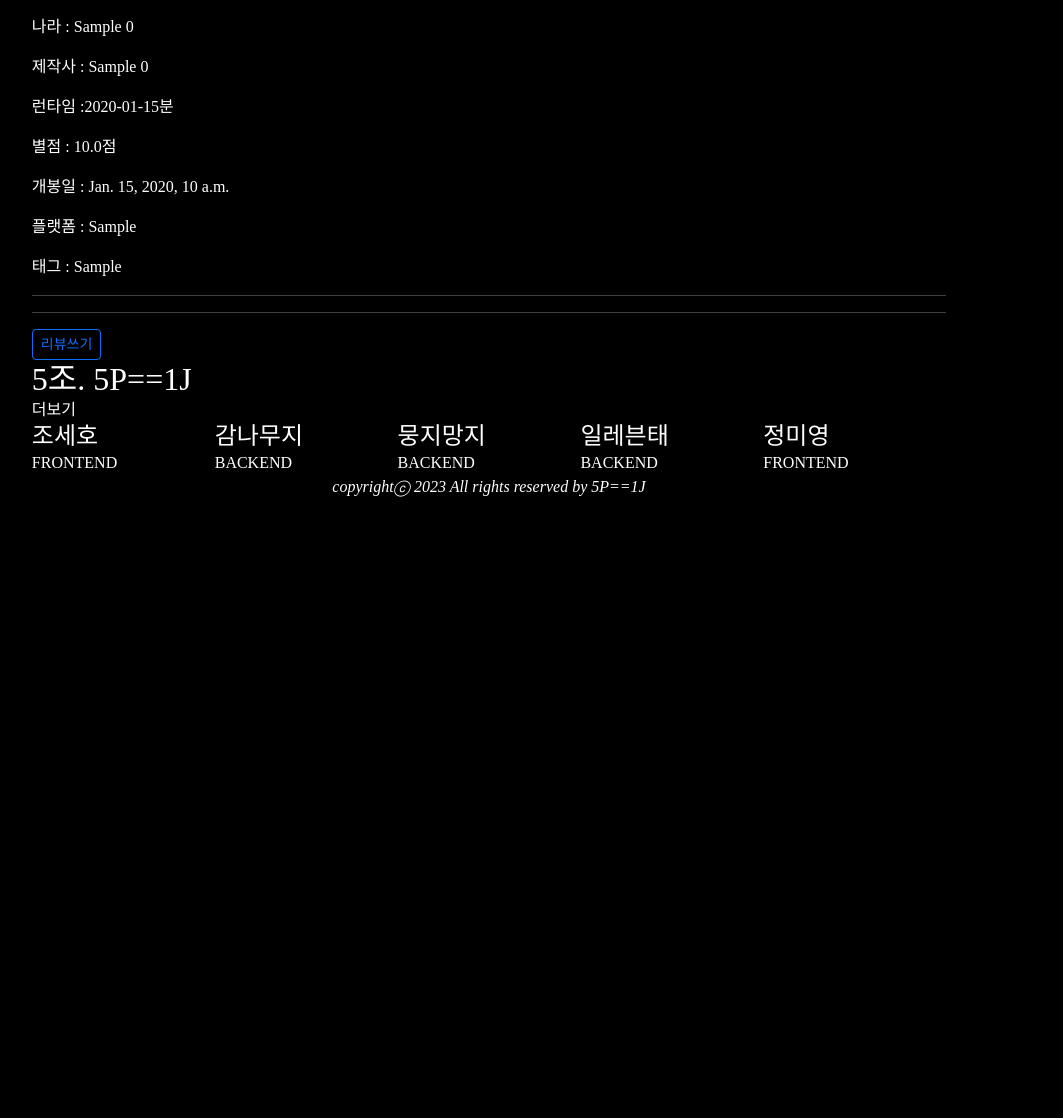
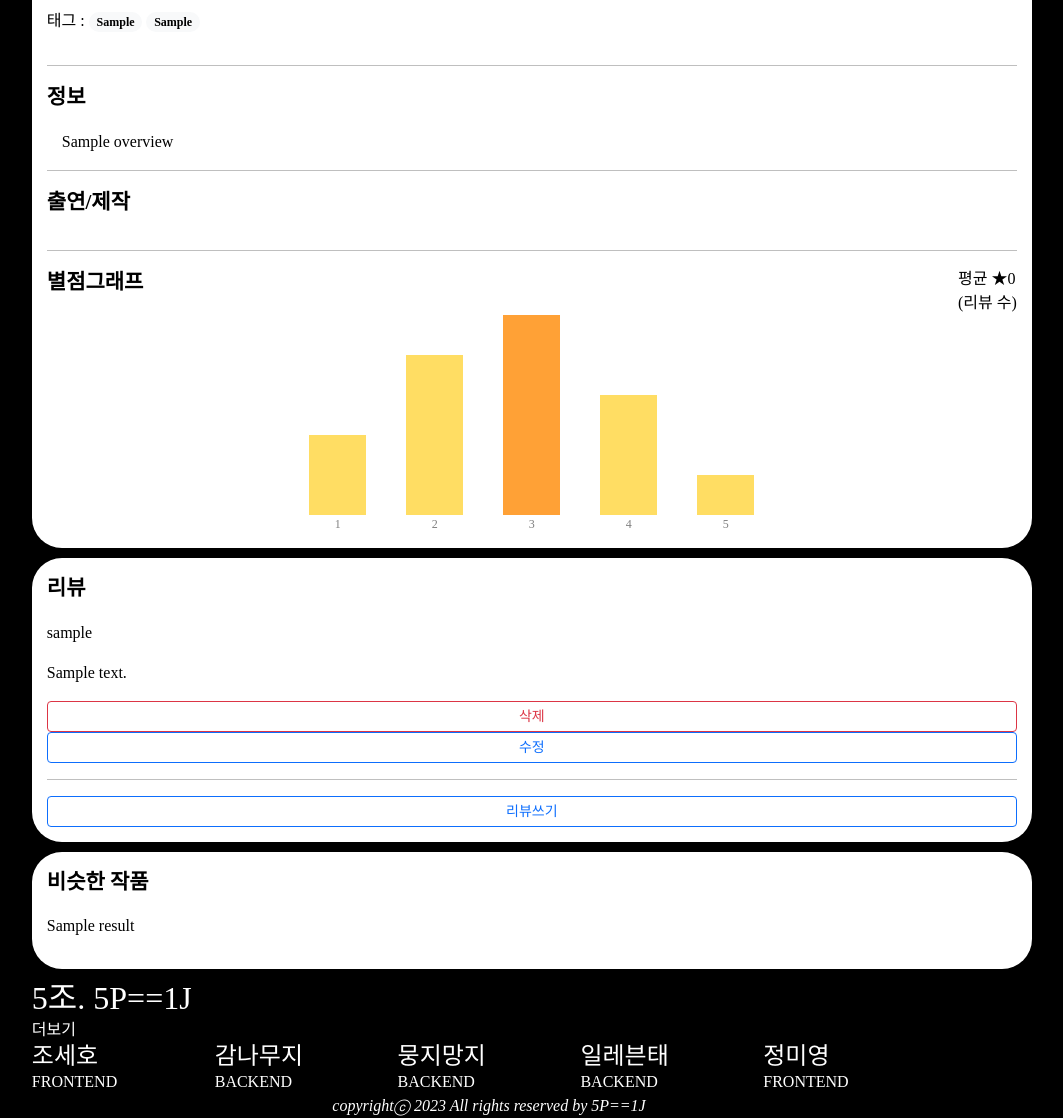
Before and after one commit to seho1278/5P1J, a Django app: page /movies/1/ in a window 1280 px wide. Shown: the part 588-1706 px from the top of the page, without its empty margins (151-1214 px from the left). Before the commit the page ends 1085 px from the top, so only its background shows below. Run offline with Django 3.2, Linux system fonts and the light colour scheme; tables that the repository leaves empty hold one stand-in row (values such as "Sample post"); a database or web service that is not in the repository returns one stand-in record (values such as "Sample title"); data that the repository does not hold is empty; parts of the project's set-up code (start-up, migrations or seed data) failed here and were passed over.

Commit message:
edit detail

```diff
--- a/accounts/templates/accounts/update.html
+++ b/accounts/templates/accounts/update.html
@@ -11,10 +11,8 @@
       {% csrf_token %}
       {{ form.as_p }}
       <input type="submit" value="Save">
-      <h1>왜 안뜨지</h1>
     </form>
     <a href="{% url 'accounts:change_password' %}">Password</a>
-
   </div>
 {% endblock content %}
 
--- /dev/null
+++ b/movies/static/detail/detail.css
@@ -0,0 +1,100 @@
+.Detail__Container {
+    width: 1000px;
+    height: auto;
+    margin: auto;
+    /* background-color: white; */
+}
+
+.card img {
+    height: 100%;
+    object-fit: cover;
+}
+
+.Detail__TitleBox {
+    display: flex;
+    flex-direction: row;
+    background-color: white;
+    color: black;
+    padding: 15px;
+    border-radius: 30px;
+    margin: 10px 0 10px 0;
+}
+
+.Detail__Title__Stat {
+    padding: 10px 20px 20px 20px;
+    width: 450px;
+}
+
+.Detail__Title__StatTitle {
+    font-weight: bold;
+    font-size: 25px;
+    margin-bottom: 15px;
+}
+
+.Detail__Info__PlatformBox {
+    background-color: white;
+    margin-left: auto;
+    width: 300px;
+    height: 300px;
+    border: solid 1px black;
+    border-radius: 10%;
+    box-shadow: 5px 5px 5px;
+}
+
+.Detail__ContentBox {
+    display: flex;
+    flex-direction: column;
+    background-color: white;
+    color: black;
+    padding: 15px;
+    border-radius: 30px;
+    margin: 10px 0 10px 0;
+}
+
+.Detail__ContentBox__Title {
+    font-weight: bold;
+    font-size: 21px;
+}
+
+.Detail__ContentBox__GraphTitle {
+    display: flex;
+    flex-direction: row;
+    justify-content: space-between;
+    width: 100%;
+}
+
+.Detail__ContentBox__GraphTitle p {
+    margin: 0px;
+}
+
+.bar-chart {
+    width: 50%;
+    margin: auto;
+    display: flex;
+    flex-direction: row;
+    align-items: flex-end;
+    height: 200px;
+}
+
+.bar-chart__text {
+    width: 50%;
+    margin: auto;
+    display: flex;
+    flex-direction: row;
+    align-items: flex-end;
+}
+
+.bar-chart__bar {
+    flex-grow: 1;
+    background-color: rgb(255, 221, 99);
+    transition: width 0.5s ease-in-out;
+    margin: 0 20px 0 20px;
+}
+
+.bar-chart__barText {
+    flex-grow: 1;
+    text-align: center;
+    margin: 0 20px 0 20px;
+    color: gray;
+    font-size: 12px;
+}
--- a/movies/templates/movies/detail.html
+++ b/movies/templates/movies/detail.html
@@ -1,36 +1,152 @@
 {% extends 'base.html' %}
 
-{% block title %}{% endblock title %}
+{% load static %}
 
-{% block style %}{% endblock style %}
+{% block title %}Detail{% endblock title %}
+
+{% block style %}
+<link rel="stylesheet" type="text/css" href="{% static 'detail/detail.css' %}">
+{% endblock style %}
 
 {% block content %}
-<h2>Detail</h2>
-{% comment %} 영화 {% endcomment %}
-{{ detail_data.title }}
-<p>{{ detail_data.overview }}</p>
+<div class="Detail__Container">
+  <div class="Detail__TitleBox">
+    <div class="card" style="width: 200px; height: auto;">
+      <img src="https://image.tmdb.org/t/p/w300{{ detail_data.poster_path }}" alt="">
+    </div>
+    <div class="Detail__Title__Stat">
+      <div class="Detail__Title__StatTitle">{{ detail_data.title }}  <span style="color: rgb(221, 221, 0);">{{ detail_data.vote_average|floatformat:1}}</span></div>
+      <div style="margin-bottom:10px;">{{ detail_data.release_date }} · 장르 · {{ detail_data.production_countries.0.name }}</div>
+      <div style="margin-bottom:10px;">제작사: {{detail_data.production_companies.0.name }}</div>
+      <div style="margin-bottom:10px;">상영시간: {{ detail_data.runtime}}분</div>
+      <hr>
+      <div>
+        {% if request.user.is_authenticated %}
+          <form id="wants-form" data-movie-id="{{ movie.id }}">
+            {% csrf_token %}
+            {% if request.user in post.want_users.all %}
+              <button class="btn btn-primary">보고싶지 않아요</button>
 
-<div class="movie-poster">
-  <img src="https://image.tmdb.org/t/p/w300{{ detail_data.poster_path }}" alt="">
-  <div class="movie-ranking">
-  <p class="movie-ranking-number"></p>
+            {% else %}
+              <button class="btn btn-primary">보고싶어요</button>
+            {% endif %}
+          </form>
+        {% else %}
+            <button class="btn btn-primary" disabled>
+              보고싶지 않아요
+            </button>
+        {% endif %}
+
+      </div>
+      <div>보고싶어요/보는중/리뷰작성</div>
+    </div>
+    <div class="Detail__Info__PlatformBox">
+      <p>플랫폼:
+        {% for platform in platform_list %}
+        <span class="badge rounded-pill text-bg-warning"> {{platform}} </span>
+        {% endfor %}
+      </p>
+    </div>
+  </div>
+  <div class="Detail__ContentBox">
+    <div>
+      <p class="Detail__ContentBox__Title">선호하는 태그</p>
+      <p>태그 :
+        {% comment %} 포스트태그 {% endcomment %}
+        {% for tag in p_tags %}
+        <span class="badge rounded-pill text-bg-light">{{ tag }}</span>
+        {% endfor %}
+        {% comment %} 리뷰태그 {% endcomment %}
+        {% for tag in tags %}
+          <span class="badge rounded-pill text-bg-light">{{ tag }}</span>
+        {% endfor %}
+      </p>
+    </div>
+    <hr>
+    <div>
+      <p class="Detail__ContentBox__Title">정보</p>
+      <p style="margin: 0 15px 0 15px;">{{ detail_data.overview }}</p>
+    </div>
+    <hr>
+    <div>
+      <p class="Detail__ContentBox__Title">출연/제작</p>
+    </div>
+    <hr>
+    <div>
+      <div class="Detail__ContentBox__GraphTitle">
+        <p class="Detail__ContentBox__Title">별점그래프</p>
+        <div class="">
+          <p>평균 ★0</p>
+          <p>(리뷰 수)</p>
+        </div>
+      </div>
+      <div class="bar-chart">
+        <div class="bar-chart__bar" style="height: 0;"></div>
+        <div class="bar-chart__bar" style="height: 0;"></div>
+        <div class="bar-chart__bar" style="height: 0;"></div>
+        <div class="bar-chart__bar" style="height: 0;"></div>
+        <div class="bar-chart__bar" style="height: 0;"></div>
+      </div>
+      <div class="bar-chart__text">
+        <div class="bar-chart__barText">1</div>
+        <div class="bar-chart__barText">2</div>
+        <div class="bar-chart__barText">3</div>
+        <div class="bar-chart__barText">4</div>
+        <div class="bar-chart__barText">5</div>
+      </div>
+    </div>
+  </div>
+  <div class="Detail__ContentBox">
+    <p class="Detail__ContentBox__Title">리뷰</p>
+    {% comment %} 리뷰 출력 {% endcomment %}
+    {% for review in reviews %}
+    <p>{{ review.user }}</p>
+    <p>{{ review.content }}</p>
+    <a class="btn btn-sm btn-outline-danger" href="{% url 'movies:review_delete' movie_id review.pk %}" onclick="return confirm('삭제하시겠습니까?')">삭제</a>
+    <a class="btn btn-sm btn-outline-primary" href="{% url 'movies:review_update' movie_id review.pk %}">수정</a>
+    <hr>
+    {% endfor %}
+    <a class="btn btn-sm btn-outline-primary" href="{% url 'movies:review_create' post.pk %}">리뷰쓰기</a>
+
+  </div>
+  <div class="Detail__ContentBox">
+    <p class="Detail__ContentBox__Title">비슷한 작품</p>
+    {% for similar in similars %}
+      <p><a href="{% url 'movies:detail' similar.id %}">{{ similar.title }}</a></p>
+    {% endfor %}
   </div>
 </div>
-<p>나라 : {{ detail_data.production_countries.0.name }}</p>
-<p>제작사 : {{detail_data.production_companies.0.name }}</p>
-<p>런타임 :{{ detail_data.runtime}}분</p>
-<p>별점 : {{ detail_data.vote_average|floatformat:1}}점</p>
-<p>개봉일 : {{ detail_data.release_date}}</p>
-<p>플랫폼 : {{ post.platform}}</p>
-<p>태그 : {{ post.tags}}</p>
 
-<hr>
+<script>
+  // 예시: 1점부터 5점까지 선택한 수
+  const ratings = [2, 4, 5, 3, 1];
+  const maxRating = 5;
 
-<hr>
-<a class="btn btn-sm btn-outline-primary" href="{% url 'movies:review_create' movie_id %}">리뷰쓰기</a>
-{% comment %} {% for comment in comments %}
-  <p>{{ comment. }}</p>
+  const bars = document.querySelectorAll('.bar-chart__bar');
+  bars.forEach((bar, index) => {
+    const rating = ratings[index];
 
-{% endfor %} {% endcomment %}
+    const heightPercentage = (rating / maxRating) * 100;
+
+    bar.style.height = `${heightPercentage}%`;
+
+    if (rating === maxRating) {
+      bar.style.backgroundColor = 'rgb(255, 161, 54)'; // 가장 높은 값에 대한 색상을 변경
+    }
+
+  });
+</script>
+
+
 {% endblock content %}
-{% block script %}{% endblock script %}
+
+{% block script %}
+
+  <script>
+    const form = document.querySelector('#wants-form')
+    const csrftoken = document.querySelector('[name=csrfmiddlewaretoken]').value
+
+  </script>
+
+
+{% endblock script %}
--- a/movies/templates/movies/index.html
+++ b/movies/templates/movies/index.html
@@ -21,6 +21,7 @@
   <div class="Index__Content__rankingContainer">
     <div class="carousel">
       {% for movie in now_playing %}
+        <a class="movie-link" href="{% url 'movies:detail' movie.id %}">
           <div class="Index__Card">
             <div class="card" style="width: 200px; height: 300px; position: relative; overflow: hidden;">
               <img src="https://image.tmdb.org/t/p/w300{{ movie.poster_path }}" alt="">
@@ -28,8 +29,10 @@
             </div>
             <div class="Index__Card__Content">
               <div class="card-title">{{ movie.title }}</div>
+              <span><a href="{% url 'movies:create' movie.id %}">생성하기</a></span>
             </div>
           </div>
+        </a>
       {% endfor %}
     </div>
   </div>
--- a/movies/urls.py
+++ b/movies/urls.py
@@ -9,8 +9,9 @@ urlpatterns = [
     path('<int:movie_id>/', views.detail, name='detail'),
     path('<int:movie_id>/similar/', views.similar, name='similar'),
     path('create/<int:movie_id>/', views.create, name='create'),
-    path('<int:movie_id>/reviews/', views.review_create, name='review_create'),
+    path('<int:post_pk>/reviews/', views.review_create, name='review_create'),
     path('<int:movie_id>/reviews/<int:review_id>/delete/', views.review_delete, name='review_delete'),
+    path('<int:movie_id>/reviews/<int:review_id>/update/', views.review_update, name='review_update'),
     path('<int:movie_id>/wants/', views.wants, name='wants'),
 
     # path('<int:movie_id>/reviews/<int:review_id>/update/', views.review_update, name='review_update'),
--- a/movies/views.py
+++ b/movies/views.py
@@ -166,8 +166,62 @@ def index(request):
 
 
 def detail(request, movie_id):
-    post = Post.objects.get(movie_id=movie_id)
+    try:
+        post = Post.objects.get(movie_id=movie_id)
+    except Post.DoesNotExist:
+        post = None
     detail_url = f'https://api.themoviedb.org/3/movie/{movie_id}'
+    similar_url = f'https://api.themoviedb.org/3/movie/{movie_id}/similar'
+
+
+    # platform 하나씩 빼내기
+    platform_list = []
+    platform_word = ""
+    if "[" in post.platform:
+        for platform in post.platform:
+            if platform in ["[", "'",]:
+                pass
+            elif platform in [",", "]"]:
+                platform_list.append(platform_word.strip())
+                platform_word = ""
+            else:
+                platform_word = platform_word + platform
+    else:
+        platform_list.append(post.platform)
+
+    # post에 있는 tags 하나씩 빼내기
+    p_tags = []
+    p_word = ""
+    if "[" in post.tags:
+        for tag in post.tags:
+            if tag in ["[", "'",]:
+                pass
+            elif tag in [",", "]"]:
+                p_tags.append(p_word.strip())
+                p_word = ""
+            else:
+                p_word = p_word + tag
+    else:
+        p_tags.append(post.tags)
+
+
+    # reviews에 있는 tags 하나씩 빼내기
+    tags = []
+    word = ""
+    reviews = Review.objects.filter(post=post.pk)
+    for review in reviews:
+        if "[" in review.tags:
+            for tag in review.tags:
+                if tag in ["[", "'",]:
+                    pass
+                elif tag in [",", "]"] :
+                    tags.append(word.strip())
+                    word = ""
+
+                else:
+                    word = word + tag
+        else:
+            tags.append(review.tags)
 
     params = {
         'api_key': TMDB_API_KEY,
@@ -177,19 +231,20 @@ def detail(request, movie_id):
     }
     detail_response = requests.get(detail_url, params=params)
     detail_data = detail_response.json()
-    # print("----------------")
-    # print(detail_data)
 
-    # review = Review.objects.filter(id=movie_id)
-    # comments = review.reviews.all()
-    # reviews_count = reviews.count()
+    similar_response = requests.get(similar_url, params=params)
+    similar_data = similar_response.json()
+    similars = sorted(similar_data['results'], key=lambda x:x['vote_average'], reverse=True)
 
     context = {
         'detail_data':detail_data,
         'movie_id' : movie_id,
         'post': post,
-        # 'comments' : comments,
-        # 'reviews_count': reviews_count,
+        'similars' : similars,
+        'reviews': reviews,
+        'tags' : tags,
+        'p_tags' : p_tags,
+        'platform_list': platform_list,
 
     }
     return render(request, 'movies/detail.html', context)
@@ -204,6 +259,7 @@ def create(request, movie_id):
 
     if request.method == 'POST':
         form = PostForm(request.POST)
+
         if form.is_valid():
             post = form.save(commit=False)
             post.movie_id = movie_id
@@ -213,12 +269,18 @@ def create(request, movie_id):
             post.movie_overview = movie_data.get('overview')
             post.movie_release_date = movie_data.get('release_date')
             post.ratings = movie_data.get('score')
+            post.tags = form.cleaned_data.get('tags', [])
+            post.platform = form.cleaned_data.get('platform', [])
+
+
             # ratings = float(request.POST['ratings'])
             # post.ratings = ratings
             post.save()
             return redirect('movies:detail', movie_id)
+
+    #템플릿에서 다중 선택된 값들을 렌더링하기 위해 폼을 다시 표시할 때, 이전에 선택된 값들이 표시되도록 폼을 초기화할 수 있습니다.
     else:
-        form = PostForm()
+        form = PostForm(initial={'tags': Post.objects.values_list('tags', flat=True)})
     context = {
         'form': form,
         'movie': movie_data,
@@ -265,40 +327,60 @@ def get_movie_info(movie_id):
     return None
 
 
-def review_create(request, movie_id):
-    movie = get_movie_info(movie_id)
-    # print('---------------------')
-    # print(movie)
+def review_create(request, post_pk):
+
+    post = Post.objects.get(pk=post_pk)
+    print(post)
     if request.method == 'POST':
         form = ReviewForm(request.POST)
         if form.is_valid():
             review = form.save(commit=False)
-            review.post = movie
+            review.post = post
             review.user = request.user
+            review.tags = form.cleaned_data.get('tags', [])
             review.save()
-            return redirect('movies:detail', movie_id=movie_id)
+            return redirect('movies:detail', post.movie_id)
     else:
         form = ReviewForm()
 
     context = {
         'form': form,
-        'movie': movie,
+        'movie': post,
     }
 
     return render(request, 'movies/review_create.html', context)
 
 
 def review_delete(request, movie_id, review_id):
-    # post = Post.objects.get(id=movie_id)
     review = Review.objects.get(id=review_id)
-    if request.method == "POST":
+    if request.user == review.user:
         review.delete()
 
     return redirect('movies:detail', movie_id)
 
+def review_update(request, movie_id, review_id):
+    review = Review.objects.get(id=review_id)
+
+    if request.user == review.user:
+        if request.method == 'POST':
+            form = ReviewForm(request.POST, instance=review)
+            if form.is_valid():
+                form.save()
+                return redirect('movies:detail', movie_id)
+        else:
+            form = ReviewForm(instance=review)
+    else:
+        return redirect('movies:detail', movie_id)
+
+    context = {
+        'review': review,
+        'form': form,
+    }
+
+    return render(request, 'movies/review_update.html', context)
 # def comment_create(request, movie_id, review_id):
 
-# 보고싶어요 부분인데 아직 미완입니다 (템플릿 작업 안됨)
+# 보고싶어요 부분인데 아직 미완입니다 (템플릿 작업 안됨)(제가 하겠습니다!)
 def wants(request, movie_id):
     post = Post.objects.get(movie_id=movie_id)
     if request.user in post.want_users.all():
```
Also changed, not shown: accounts/templates/accounts/change_password.html (+10 -1 lines), accounts/templates/accounts/profile.html (+21 -0 lines), accounts/views.py (+6 -3 lines), movies/forms.py (+14 -16 lines), movies/templates/movies/review_update.html (added, +79 -0 lines), movie_data.json. Lines whose indentation alone changed are shown as unchanged.
